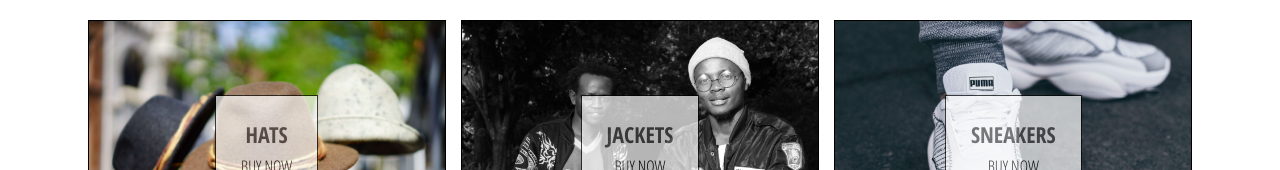
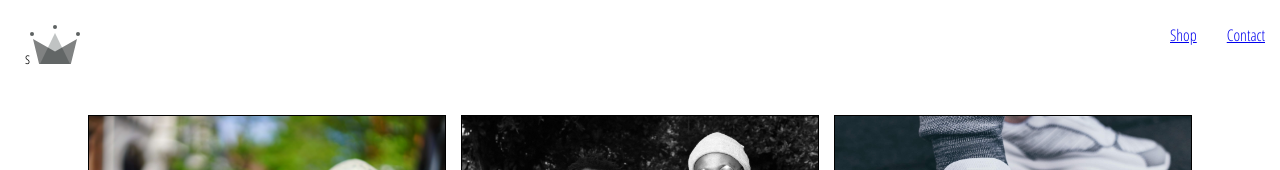
Before and after one commit to iansamz/crwn-clothing, a React (Create React App) app: page / in a window 1280 px wide. Shown: the top 170 px of the page. Built offline with nearby package versions, Linux system fonts and the light colour scheme.

Commit message:
header setup

```diff
--- a/src/App.js
+++ b/src/App.js
@@ -1,12 +1,14 @@
 import React from 'react';
 import { Route, Switch } from 'react-router-dom';
 import './App.css';
+import Header from './components/layout/header/header.component';
 import HomePage from './pages/home/home.component';
 import ShopPage from './pages/shop/shop.component';
 
 function App() {
   return (
     <div>
+      <Header />
       <Switch>
         <Route exact path="/" component={HomePage}/>
         <Route path="/shop" component={ShopPage}/>
--- /dev/null
+++ b/src/components/layout/header/header.component.jsx
@@ -0,0 +1,22 @@
+import React from 'react'
+import { Link } from 'react-router-dom'
+import { ReactComponent as Logo } from '../../../assets/crown.svg'
+import './header.styles.scss'
+const Header = () => (
+    <div className="header">
+        <div className="logo-container">s
+            <Link to="/">
+                <Logo className="logo" />
+            </Link>
+        </div>
+        <div className="options">
+            <Link className="option" to="/shop">
+                Shop
+            </Link>
+            <Link className="option" to="/shop">
+                Contact
+            </Link>
+        </div>
+    </div>
+)
+export default Header
--- /dev/null
+++ b/src/components/layout/header/header.styles.scss
@@ -0,0 +1,25 @@
+.header {
+  height: 70px;
+  width: 100%;
+  display: flex;
+  justify-content: space-between;
+  margin-bottom: 25px;
+
+  .logo-container {
+    height: 100%;
+    width: 70px;
+    padding: 25px;
+  }
+
+  .options {
+    width: 50%;
+    height: 100%;
+    display: flex;
+    align-items: center;
+    justify-content: flex-end;
+
+    .option {
+      padding: 10px 15px;
+    }
+  }
+}
```
Also changed, not shown: src/assets/crown.svg (added), src/assets/logo.svg (added).
